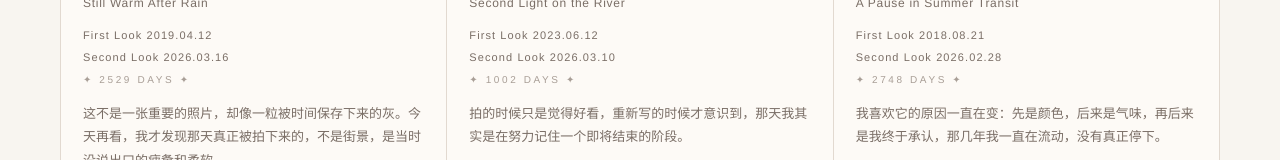
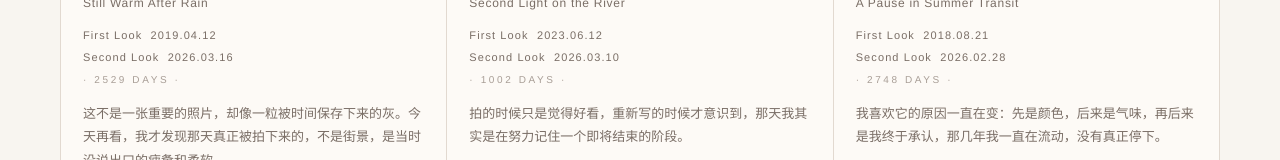
Before and after one commit to aynigaromer-stack/second-look, a Next.js app: page / in a window 1280 px wide. Shown: the part 1309-1469 px from the top of the page. Built offline with nearby package versions, Linux system fonts and the light colour scheme.

Commit message:
Update TimeBlock.tsx

```diff
--- a/components/TimeBlock.tsx
+++ b/components/TimeBlock.tsx
@@ -7,9 +7,9 @@ type TimeBlockProps = {
 export default function TimeBlock({ firstLook, secondLook, days }: TimeBlockProps) {
   return (
     <div className="time-block">
-      <div>First Look {firstLook}</div>
-      <div>Second Look {secondLook}</div>
-      <div className="time-days">✦ {days} days ✦</div>
+      <div>First Look &nbsp;{firstLook}</div>
+      <div>Second Look &nbsp;{secondLook}</div>
+      <div className="time-days">· {days} days ·</div>
     </div>
   );
 }
```
